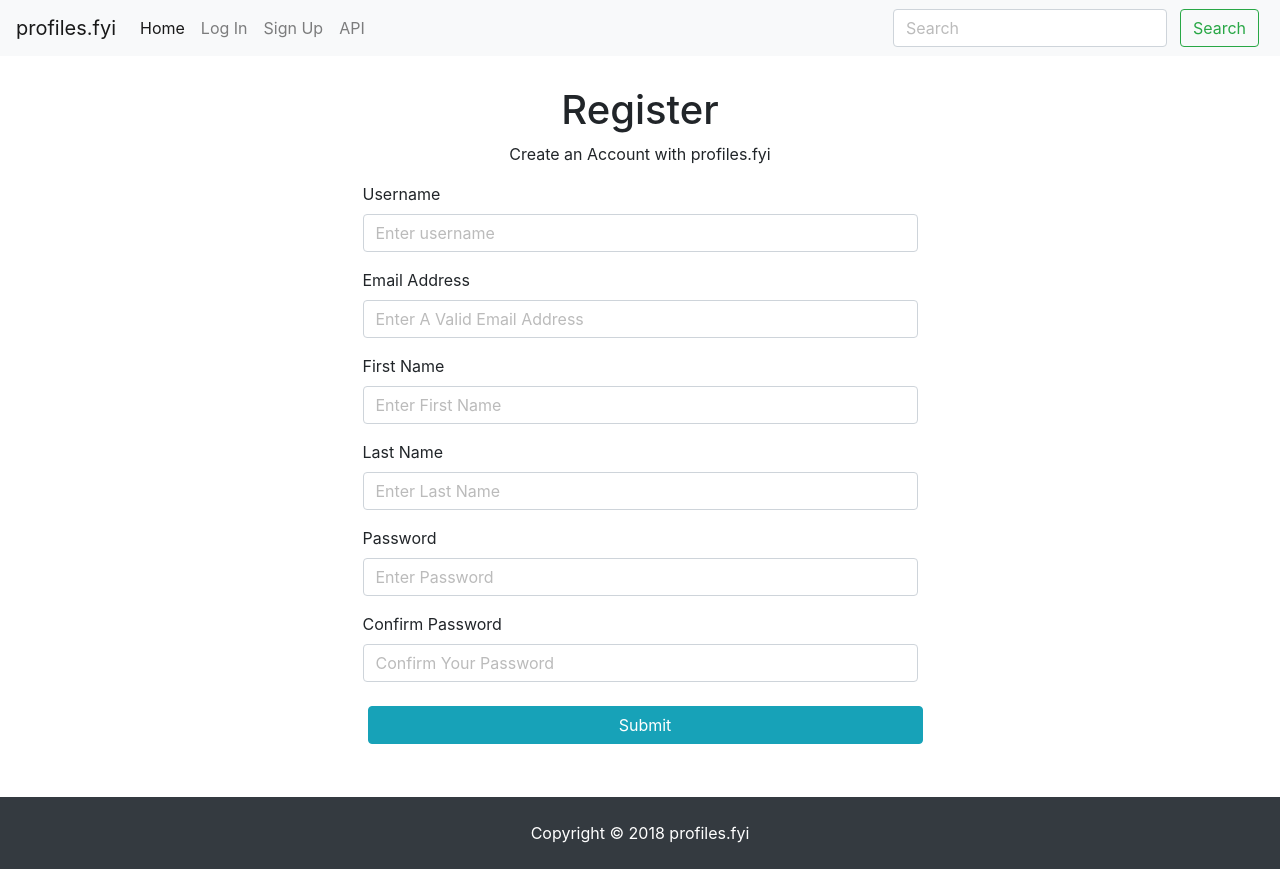
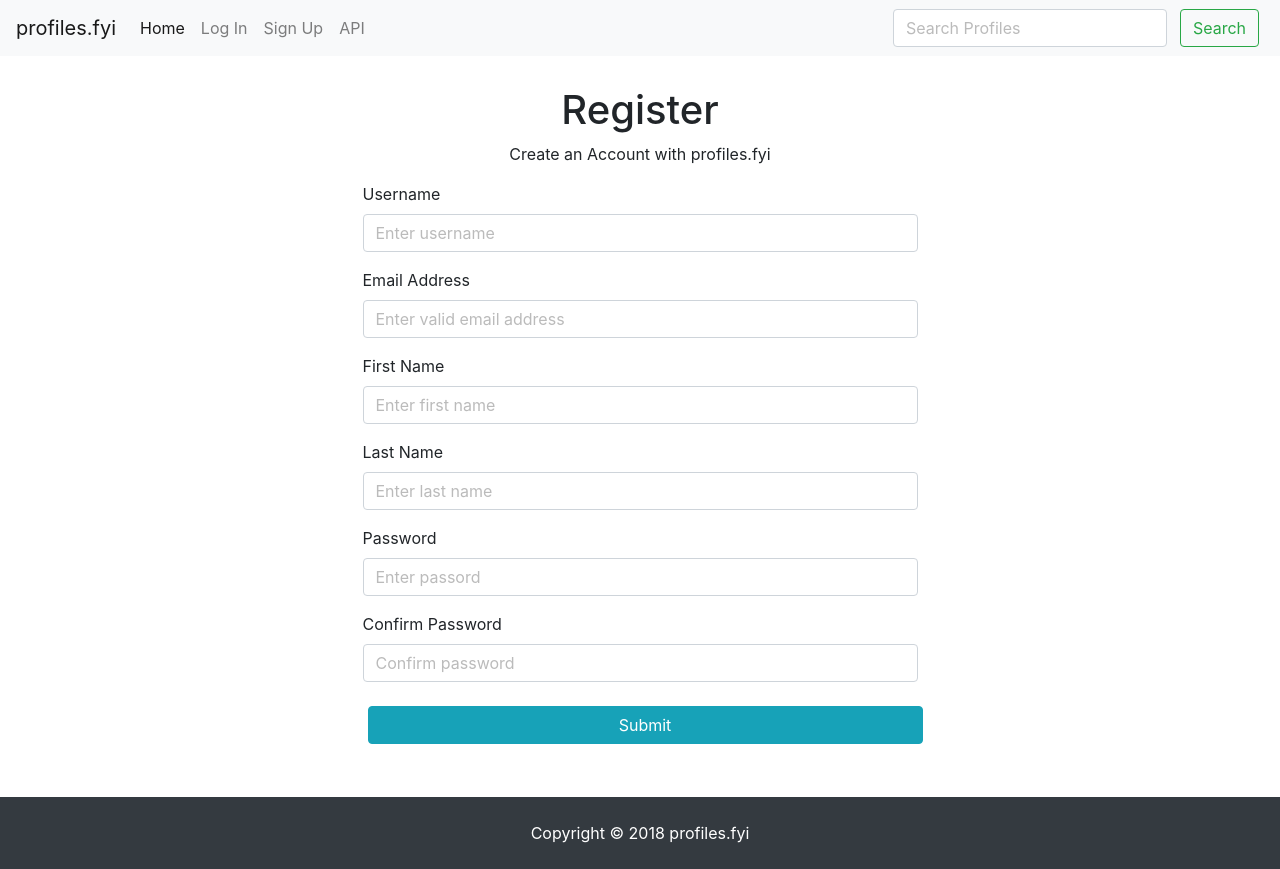
Before and after one commit to JasonSangiamo/profiles.fyi, a React (Create React App) app in the folder client/: page /register in a window 1280 px wide. Built offline with nearby package versions, Linux system fonts and the light colour scheme.

Commit message:
refactored form components into TextFieldGroups for Register and Login components

```diff
--- a/client/src/App.css
+++ b/client/src/App.css
@@ -33,6 +33,20 @@ img {
   margin-bottom: -50px;
 }
 
+#landing-bottom {
+  margin-top: 100px;
+  padding-left: 250px;
+}
+
+.landing-bottom-subheader {
+  padding-left: 50px;
+  padding-top: 50px;
+}
+
+.landing-accent {
+  color: orange;
+}
+
 .landing-inner {
   padding-top: 80px;
 }
--- a/client/src/components/auth/Login.js
+++ b/client/src/components/auth/Login.js
@@ -3,6 +3,8 @@ import PropTypes from "prop-types";
 import classnames from "classnames";
 import { connect } from "react-redux";
 import { Link } from "react-router-dom";
+
+import TextFieldGroup from "../common/TextFieldGroup";
 
 import { loginUser } from "../../actions/authActions";
 
@@ -64,41 +66,24 @@ class login extends Component {
             Log into your profiles.fyi account. Don't have an account?{" "}
             <Link to="/register">Create one here </Link>
           </p>
-          <div className="form-group">
-            <label htmlFor="username">Username</label>
-            <input
+          <TextFieldGroup
+            placeholder="Enter username"
+            name="username"
             type="text"
-              className={classnames("form-control", {
-                "is-invalid": errors.username
-              })}
-              id="username"
-              name="username"
-              placeholder="Enter username"
+            label="Username"
             value={this.state.username}
             onChange={this.onChange}
+            error={errors.username}
           />
-            {errors.username && (
-              <div className="invalid-feedback">{errors.username}</div>
-            )}
-          </div>
-
-          <div className="form-group">
-            <label htmlFor="password">Password</label>
-            <input
+          <TextFieldGroup
+            placeholder="Enter password"
+            name="password"
             type="password"
-              className={classnames("form-control", {
-                "is-invalid": errors.password
-              })}
-              id="password"
-              name="password"
-              placeholder="Enter Password"
+            label="password"
             value={this.state.password}
             onChange={this.onChange}
+            error={errors.password}
           />
-            {errors.password && (
-              <div className="invalid-feedback">{errors.password}</div>
-            )}
-          </div>
 
           <input type="submit" className="btn btn-info btn-block mt-4" />
         </form>
--- a/client/src/components/auth/Register.js
+++ b/client/src/components/auth/Register.js
@@ -4,6 +4,8 @@ import { withRouter } from "react-router-dom";
 import classnames from "classnames";
 import { connect } from "react-redux";
 import { registerUser } from "../../actions/authActions";
+
+import TextFieldGroup from "../common/TextFieldGroup";
 
 class Register extends Component {
   constructor() {
@@ -66,113 +68,72 @@ class Register extends Component {
           <h1 className="text-center">Register</h1>
           <p className="text-center">Create an Account with profiles.fyi</p>
 
-          <div className="form-group">
-            <label htmlFor="username">Username</label>
-            <input
+          {/* username input */}
+          <TextFieldGroup
+            placeholder="Enter username"
+            name="username"
             type="text"
-              className={classnames("form-control", {
-                "is-invalid": errors.username
-              })}
-              id="username"
-              name="username"
-              placeholder="Enter username"
+            label="Username"
             value={this.state.username}
             onChange={this.onChange}
+            error={errors.username}
           />
-            {errors.username && (
-              <div className="invalid-feedback">{errors.username}</div>
-            )}
-          </div>
 
-          <div className="form-group">
-            <label htmlFor="email">Email Address</label>
-            <input
+          {/* email input */}
+          <TextFieldGroup
+            placeholder="Enter valid email address"
+            name="email"
             type="text"
-              className={classnames("form-control", {
-                "is-invalid": errors.email
-              })}
-              id="email"
-              name="email"
-              placeholder="Enter A Valid Email Address"
+            label="Email Address"
             value={this.state.email}
             onChange={this.onChange}
+            error={errors.email}
           />
-            {errors.email && (
-              <div className="invalid-feedback">{errors.email}</div>
-            )}
-          </div>
 
-          <div className="form-group">
-            <label htmlFor="firstName">First Name</label>
-            <input
+          {/* firstName input */}
+          <TextFieldGroup
+            placeholder="Enter first name"
+            name="firstName"
             type="text"
-              className={classnames("form-control", {
-                "is-invalid": errors.firstName
-              })}
-              id="firstName"
-              name="firstName"
-              placeholder="Enter First Name"
+            label="First Name"
             value={this.state.firstName}
             onChange={this.onChange}
+            error={errors.firstName}
           />
-            {errors.firstName && (
-              <div className="invalid-feedback">{errors.firstName}</div>
-            )}
-          </div>
 
-          <div className="form-group">
-            <label htmlFor="lastName">Last Name</label>
-            <input
+          {/* lastName input */}
+          <TextFieldGroup
+            placeholder="Enter last name"
+            name="lastName"
             type="text"
-              className={classnames("form-control", {
-                "is-invalid": errors.lastName
-              })}
-              id="lastName"
-              name="lastName"
-              placeholder="Enter Last Name"
+            label="Last Name"
             value={this.state.lastName}
             onChange={this.onChange}
+            error={errors.lastName}
           />
-            {errors.lastName && (
-              <div className="invalid-feedback">{errors.lastName}</div>
-            )}
-          </div>
 
-          <div className="form-group">
-            <label htmlFor="password">Password</label>
-            <input
+          {/* password input */}
+          <TextFieldGroup
+            placeholder="Enter passord"
+            name="password"
             type="password"
-              className={classnames("form-control", {
-                "is-invalid": errors.password
-              })}
-              id="password"
-              name="password"
-              placeholder="Enter Password"
+            label="Password"
             value={this.state.password}
             onChange={this.onChange}
+            error={errors.password}
           />
-            {errors.password && (
-              <div className="invalid-feedback">{errors.password}</div>
-            )}
-          </div>
 
-          <div className="form-group">
-            <label htmlFor="password2">Confirm Password</label>
-            <input
-              type="password"
-              className={classnames("form-control", {
-                "is-invalid": errors.password2
-              })}
-              id="password2"
+          {/* confirm password input */}
+          <TextFieldGroup
+            placeholder="Confirm password"
             name="password2"
-              placeholder="Confirm Your Password"
+            type="password2"
+            label="Confirm Password"
             value={this.state.password2}
             onChange={this.onChange}
+            error={errors.password2}
           />
-            {errors.password2 && (
-              <div className="invalid-feedback">{errors.password2}</div>
-            )}
-          </div>
+
           <input type="submit" className="btn btn-info btn-block mt-4" />
         </form>
       </div>
--- /dev/null
+++ b/client/src/components/common/TextFieldGroup.js
@@ -0,0 +1,52 @@
+// Component designed to abstract form inputs for the application
+import React from "react";
+import classnames from "classnames";
+import PropTypes from "prop-types";
+
+const TextFieldGroup = ({
+  name,
+  placeholder,
+  value,
+  label,
+  error,
+  info,
+  type,
+  onChange,
+  disabled
+}) => {
+  return (
+    <div className="form-group">
+      <label htmlFor={label}>{label}</label>
+      <input
+        type={type}
+        className={classnames("form-control", {
+          "is-invalid": error
+        })}
+        name={name}
+        placeholder={placeholder}
+        value={value}
+        onChange={onChange}
+        disabled={disabled}
+      />
+      {info && <small className="form-text text-muted">{info}</small>}
+      {error && <div className="invalid-feedback">{error}</div>}
+    </div>
+  );
+};
+
+TextFieldGroup.propTypes = {
+  name: PropTypes.string.isRequired,
+  value: PropTypes.string.isRequired,
+  placeholder: PropTypes.string,
+  info: PropTypes.string,
+  error: PropTypes.string,
+  type: PropTypes.string.isRequired,
+  onChange: PropTypes.func.isRequired,
+  disabled: PropTypes.string
+};
+
+TextFieldGroup.defaultProps = {
+  type: "text"
+};
+
+export default TextFieldGroup;
--- a/client/src/components/laylout/Landing.js
+++ b/client/src/components/laylout/Landing.js
@@ -44,6 +44,7 @@ class Landing extends Component {
     );
 
     return (
+      <div>
         <div className="landing">
           <div className="text-white text-center">
             <h1 className="landing-header">Welcome to profiles.fyi</h1>
@@ -52,6 +53,22 @@ class Landing extends Component {
             </h2>
             {/* coniditonally display buttons */}
             {isAuthenticated ? authButtons : guestButtons}
+          </div>
+        </div>
+        <div id="landing-bottom" className="text-black">
+          <h2>How It Works</h2>
+          <h3 className="landing-bottom-subheader">
+            <span className="landing-accent">Create</span> an account and fill
+            out your profile
+          </h3>
+          <h3 className="landing-bottom-subheader">
+            <span className="landing-accent">Share</span> your profile with
+            employers
+          </h3>
+          <h3 className="landing-bottom-subheader">
+            <span className="landing-accent">Receive</span> offers from your
+            dream companies
+          </h3>
         </div>
       </div>
     );
--- a/client/src/components/laylout/Navbar.js
+++ b/client/src/components/laylout/Navbar.js
@@ -96,7 +96,7 @@ class Navbar extends Component {
             <input
               className="form-control mr-sm-2"
               type="search"
-              placeholder="Search"
+              placeholder="Search Profiles"
               aria-label="Search"
             />
             <button
```
Also changed, not shown: 1 other file (tests, documents, lock files or other folders). Lines whose indentation alone changed are shown as unchanged.
